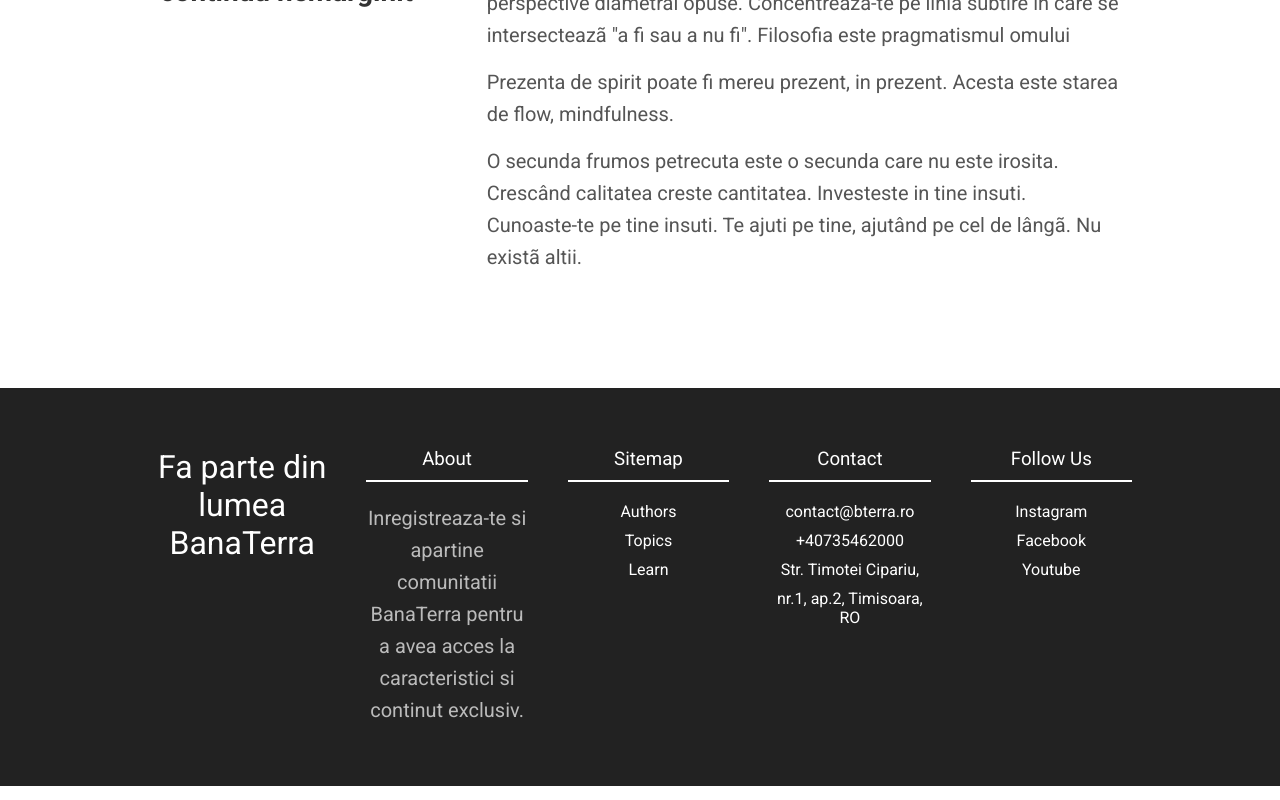
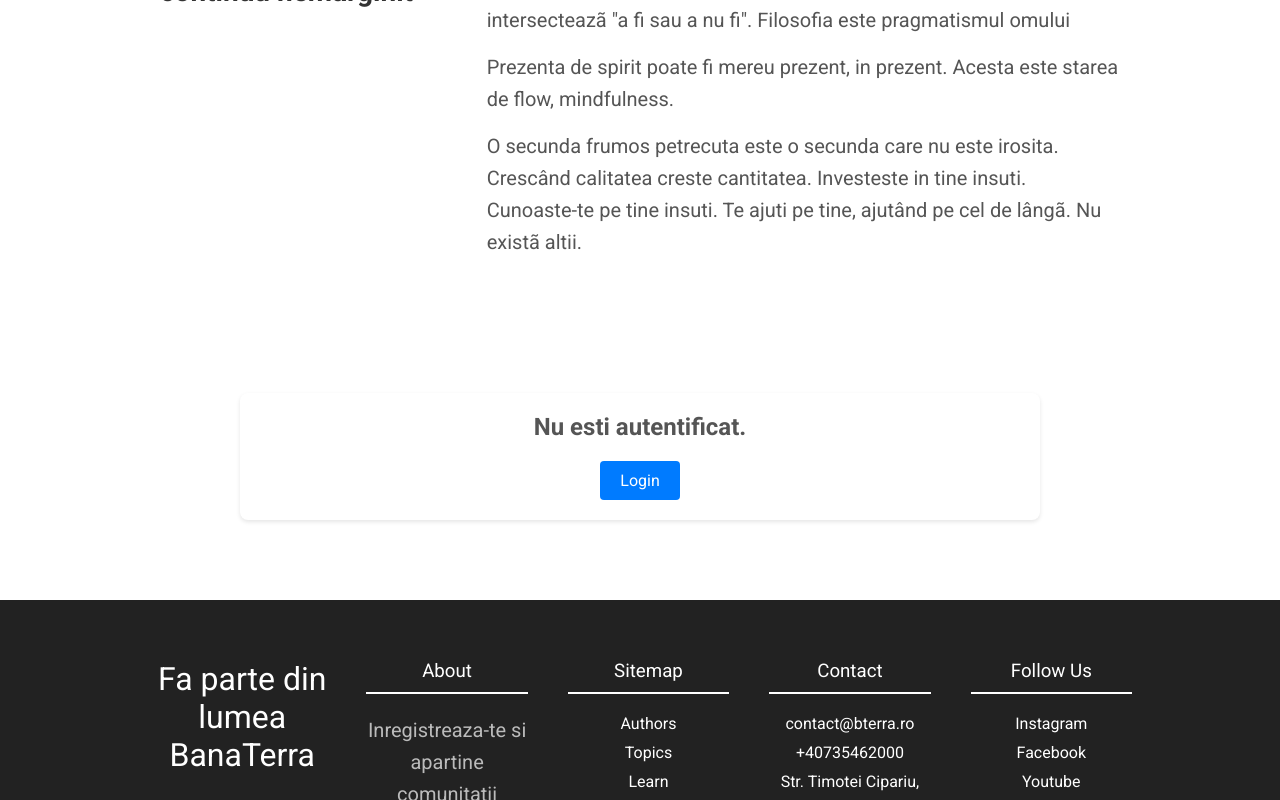
Before and after one commit to CatalinIonescu0922/banaterra, an Angular app: page /mm in a window 1280 px wide. Shown: the part 913-1713 px from the top of the page. Built offline with nearby package versions, Linux system fonts and the light colour scheme.

Commit message:
not_auth si niste margini

```diff
--- a/src/app/mm/mm.component.css
+++ b/src/app/mm/mm.component.css
@@ -30,7 +30,10 @@
   display: flex;
   justify-content: space-between;
   align-items: flex-start; /* Align items to the start (left) to ensure they start at the same height */
-  margin: 60px;
+  margin-left: 60px;
+  margin-right: 60px;
+  margin-bottom: 0px;
+  margin-top: 60px;
   font-family: Arial, sans-serif;
 }
 
@@ -45,7 +48,7 @@
 .right {
   flex: 2;
   margin-bottom: 40px;
-  margin-top: 45px; /* Ensure the top margin is consistent */
+  margin-top: 30px; /* Ensure the top margin is consistent */
   margin-right: 100px;
 }
 
@@ -61,6 +64,57 @@
   line-height: 1.6;
   margin: 15px 0;
 }
+
+/*Nu esti autentificat style*/
+
+.no_account {
+  display: flex;
+  justify-content: center;
+  align-items: center;
+  background-color: #fff;
+  padding: 80px 0;
+  margin: 0 20px;
+}
+
+.row {
+  display: flex;
+  justify-content: center;
+  align-items: center;
+  width: 100%;
+  max-width: 800px;
+  padding: 20px;
+  background-color: #fff;
+  box-shadow: 0 2px 4px rgba(0, 0, 0, 0.1);
+  border-radius: 8px;
+}
+
+.auth-message {
+  text-align: center;
+  color: #333;
+}
+
+.auth-message h5 {
+  font-size: 1.5em;
+  margin-bottom: 20px;
+  color: #555;
+}
+
+.auth-message a {
+  display: inline-block;
+  padding: 10px 20px;
+  font-size: 1em;
+  color: #fff;
+  background-color: #007bff;
+  text-decoration: none;
+  border-radius: 4px;
+  transition: background-color 0.3s ease;
+}
+
+.auth-message a:hover {
+  background-color: #0056b3;
+}
+
+/*footer*/
 
 .site-footer {
   background-color: #222;
--- a/src/app/mm/mm.component.html
+++ b/src/app/mm/mm.component.html
@@ -18,6 +18,16 @@
   </div>
 </div>
 
+<section class="no_account">
+  <div class="row sect-padding">
+      <div class="col-md-12">
+          <div class="auth-message">
+              <h5>Nu esti autentificat.</h5>
+              <a href="mm">Login</a>
+          </div>
+      </div>
+  </div>
+</section>
 
 <footer class="site-footer">
     <div class="footer-container">
```
